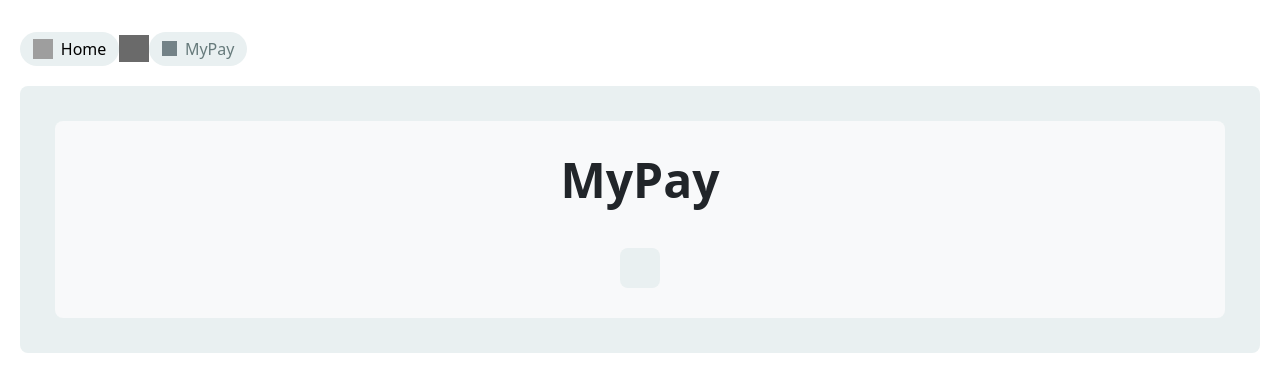
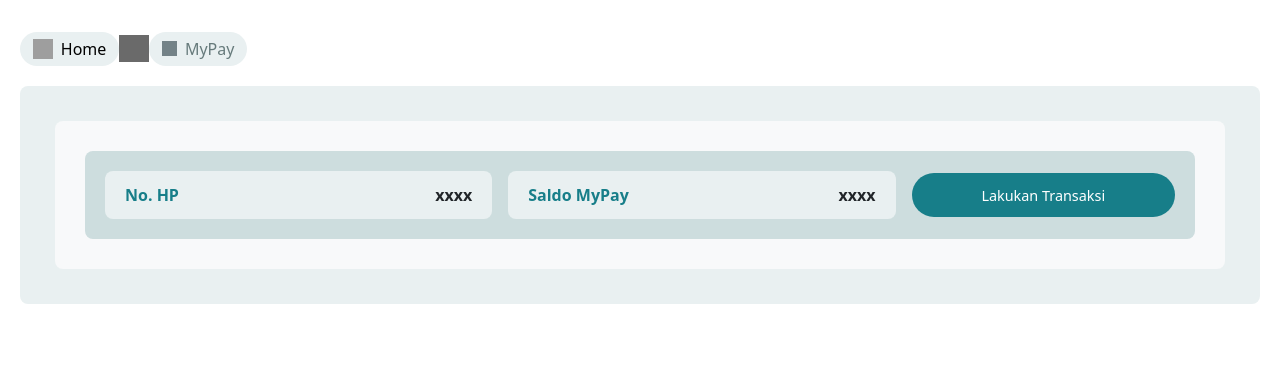
Before and after one commit to basdead/sijarta, a Django app: page /mypay/ in a window 1280 px wide. Shown: the part 78-470 px from the top of the page. Run offline with Django 4.2, Linux system fonts and the light colour scheme; grey boxes are pictures that could not be loaded.

Commit message:
Update mypay views

```diff
--- a/mypay/templates/mypay.html
+++ b/mypay/templates/mypay.html
@@ -27,12 +27,21 @@
     <div class="mypay-container">
         <div class="mypay-container-content">
             <div class="mypay-area">
-                <div class="mypay-text">
-                    <h1>MyPay</h1>
-                </div>
                 <div class="mypay-infos">
                     <div class="mypay-infos-item">
-
+                        <div class="non-buttons">
+                            <div class="nomor-handphone-area">
+                                <div class="label">No. HP</div>
+                                <div class="value">xxxx</div>
+                            </div>
+                            <div class="saldo-area">
+                                <div class="label">Saldo MyPay</div>
+                                <div class="value">xxxx</div>
+                            </div>
+                        </div>
+                        <div class = "p_buttons">
+                            <button class="transaction-button" onclick="">Lakukan Transaksi</button>
+                        </div>
                     </div>
                 </div>
             </div>
@@ -105,20 +114,7 @@
         flex-direction: column;
         justify-content: center;
         align-items: stretch;
-        gap: 2rem;
-    }
-
-    .mypay-text {
-        width: 100%;
-        display: flex;
-        justify-content: center;
-        align-items: center;
-    }
-
-    .mypay-text h1 {
-        font-weight: bold;
-        font-size: 48px;
-        text-align: center;
+        gap: 1.5rem;
     }
 
     .mypay-infos {
@@ -132,10 +128,58 @@
     .mypay-infos-item {
         display: flex;
         flex-direction: row;
-        box-sizing: border-box;
+        align-items: center;
+        width: 100%;
         padding: 20px;
         border-radius: 0.5rem;
+        background-color: #cdddde;
+    }
+
+    .nomor-handphone-area, .saldo-area {
+        display: flex;
+        justify-content: space-between;
+        align-items: center;
+        padding: 12px 20px;
         background-color: #e9f0f1;
+        border-radius: 0.5rem;
+        width: 100%;
+    }
+
+    .non-buttons {
+        display: flex;
+        flex-direction: row;
+        justify-content: center;
+        width: 75%;
+        gap: 1rem;
+    }
+
+    .label {
+        font-weight: bold;
+        color: #177E89;
+    }
+
+    .value {
+        font-weight: bold;
+    }
+
+    .p_buttons {
+        display: flex;
+        justify-content: flex-end;
+        align-items: center;
+        width: 25%;
+        margin-left: 1rem;
+    }
+
+    .transaction-button {
+        padding: 12px 20px;
+        border-radius: 2rem;
+        background-color: #177E89;
+        color: white;
+        border: none;
+        cursor: pointer;
+        font-size: 0.9rem;
+        width: 100%;
+        height: 44px;
     }
 </style>
 <script>
```
